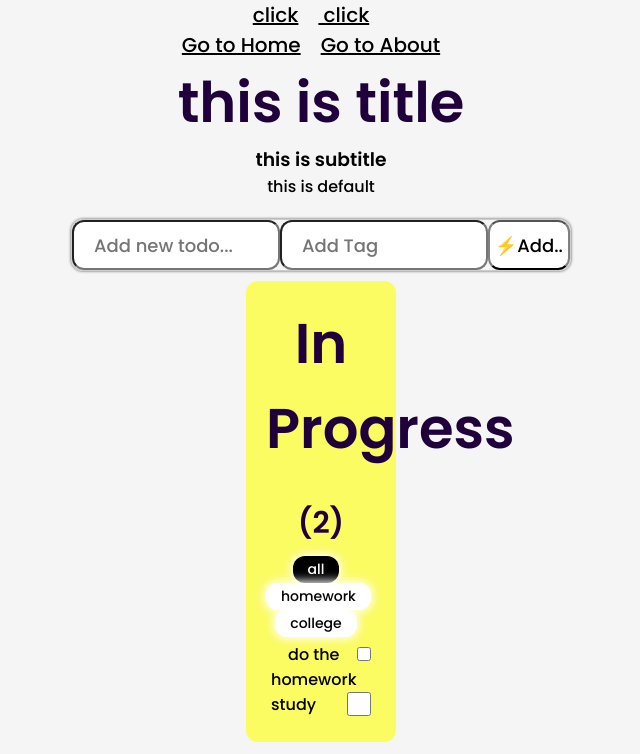
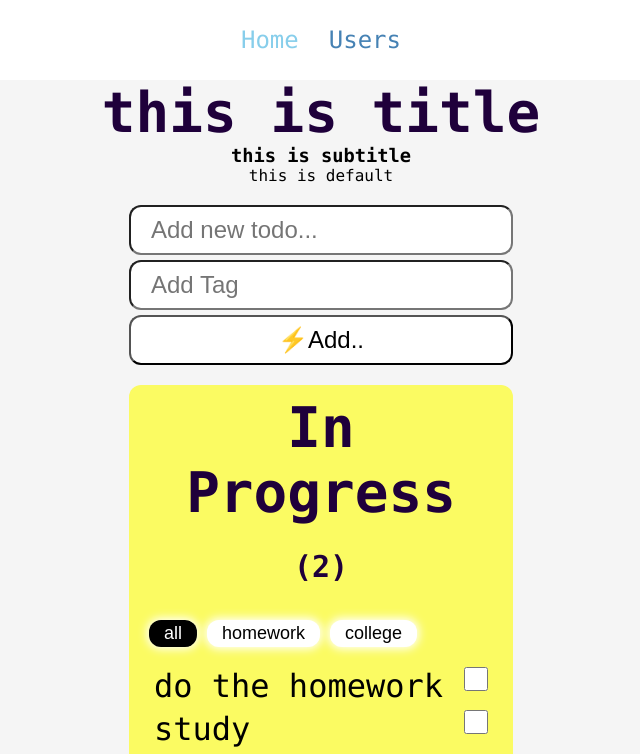
Before and after one commit to TaiseerAlmedani/TodosVue, a Vue app: page / in a window 1280 px wide. Shown: the top 754 px of the page, without its empty margins (319-959 px from the left). Built offline with nearby package versions, Linux system fonts and the light colour scheme.

Commit message:
fix css style

```diff
--- a/src/App.vue
+++ b/src/App.vue
@@ -10,19 +10,42 @@ export default {
 
 <template>
   <header class="header">
-    <a href="/"> click</a>
-    <a href="/about"> click</a>
+    <ul>
+      <li><router-link to="/">Home</router-link></li>
+      <li> <router-link to="/users">Users</router-link></li>
+    </ul>
   </header>
-   <router-link to="/">Go to Home</router-link>
-   <router-link to="/about">Go to About</router-link>
 
   <router-view></router-view>
+</template>
 
-</template>
-<style>
+<style scoped>
+*{
+  transition: 200ms;
+}
+header{
+  display: flex;
+  justify-content: center;
+  align-items: center;
+  background-color: white;
+  height: 80px;
+}
 a{
-  color: black !important;
-  font-size: 20px;
-  margin-right: 20px;
+  color: steelblue;
+  text-decoration: none;
+  font-size: 1.5em;
+}
+
+/* this will apply when the link is active */
+.router-link-active{
+  color: skyblue;
+}
+ul{
+  display: flex;
+  justify-content: center;
+  gap: 30px;
+}
+li {
+  color: red !important;
 }
 </style>
--- a/src/assets/main.css
+++ b/src/assets/main.css
@@ -1,88 +1,75 @@
 * {
   box-sizing: border-box;
   transition: 200ms;
+  margin: 0;
+  padding: 0;
 }
 
 body {
   font-family: Menlo, "Gill Sans", "Gill Sans MT", Calibri, "Trebuchet MS",
     sans-serif;
-  display: grid;
-  justify-content: center;
   background-color: whitesmoke;
   text-align: center;
 }
 
-input {
+input[type="checkbox"] {
   width: 24px;
   height: 24px;
 }
-
 span {
   font-size: 30px;
 }
 
-.InProgress {
-  background-color: rgba(255, 255, 0, 0.601);
-  font-size: 1rem;
-  width: 30%;
-  margin: 0 auto;
-  padding: 20px;
-  border-radius: 12px;
-  margin-top: 10px;
-}
-
 h1 {
+  width: 100%;
   margin: 0;
 }
 
+.done,
+.InProgress {
+  font-size: 1em;
+  width: 30vw;
+  margin: 20px auto;
+  padding: 10px 20px;
+  border-radius: 12px;
+}
 .done {
   background-color: rgba(6, 226, 6, 0.607);
-  font-size: 1rem;
-  width: 30%;
-  margin: 0 auto;
+}
+.InProgress {
+  background-color: rgba(255, 255, 0, 0.601);
+}
+.done li,
+.InProgress li{
+  font-size: 2em;
+  margin: 5px 0;
+}
+.done h1,
+.InProgress h1{
+  padding-bottom: 30px;
+}
+form {
+  width: 30vw;
+  margin: auto;
+  display: flex;
+  flex-direction: column;
+  gap: 5px;
+  align-items: center;
+  justify-content: space-between;
   margin-top: 20px;
-  padding: 20px;
   border-radius: 12px;
 }
 
-.red {
-  color: red;
-}
-
-.blue {
-  color: blue;
-}
-
-form {
-  width: 500px;
-  margin: auto;
-  display: flex;
-  align-items: center;
-  justify-content: space-between;
-  border: solid 1px #ccc;
-  margin-top: 20px;
-  border-radius: 12px;
-  box-shadow: 0 0 3px 0 rgba(0, 0, 0, 0.683);
-}
 
 form input,
 form button {
   display: block;
+  width: 100%;
+  padding: 0 20px;
+  font-size: 24px;
   height: 50px;
-  font-size: 18px;
   border-radius: 12px;
   background-color: white;
-}
-
-form input {
-  width: 70%;
-  padding: 10px 20px;
-}
-
-form button {
-  width: 30%;
-  border-right: solid 2px grey;
-  border-left: solid 2px grey;
 }
 
 form button:hover {
@@ -110,13 +97,16 @@ button.active {
 .tag {
   background-color: white;
   padding: 3px 15px;
-  font-size: 14px;
+  font-size: 18px;
   margin-right: 10px;
   border: none;
   box-shadow: 0 0 10px 2px white;
   border-radius: 12px;
 }
-
+#app > div > div{
+  text-align: left;
+  margin-bottom: 10px;
+}
 .tag:hover {
   cursor: pointer;
 }
@@ -125,29 +115,17 @@ button.active {
   background-color: black;
   color: white;
 }
-* {
-  padding: 0;
-  margin: 0;
-  box-sizing: border-box;
-  font-family: "Poppins", sans-serif;
-  transition: 500ms;
-}
-body {
-  background-color: #f5f5f5;
-}
+
 .row {
-  width: 100vw;
   display: flex;
   flex-wrap: wrap;
   padding: 2em 1em;
   text-align: center;
 }
 .column {
-  width: 100%;
   padding: 0.5em 0;
 }
 h1 {
-  width: 100%;
   text-align: center;
   font-size: 3.5em;
   color: #1f003b;
@@ -197,7 +175,6 @@ h1 {
 }
 .column .card:hover {
   background: linear-gradient(#6045ea, #8567f7);
-  color: #ffffff;
 }
 .column .card:hover .img-container {
   transform: scale(1.15);
--- a/src/main.js
+++ b/src/main.js
@@ -8,7 +8,7 @@ import App from './App.vue'
 
 const routes = [
   { path: '/', component: TodosSection },
-  { path: '/about', component: CardSection },
+  { path: '/users', component: CardSection },
 ]
 
 const router = createRouter({
```
